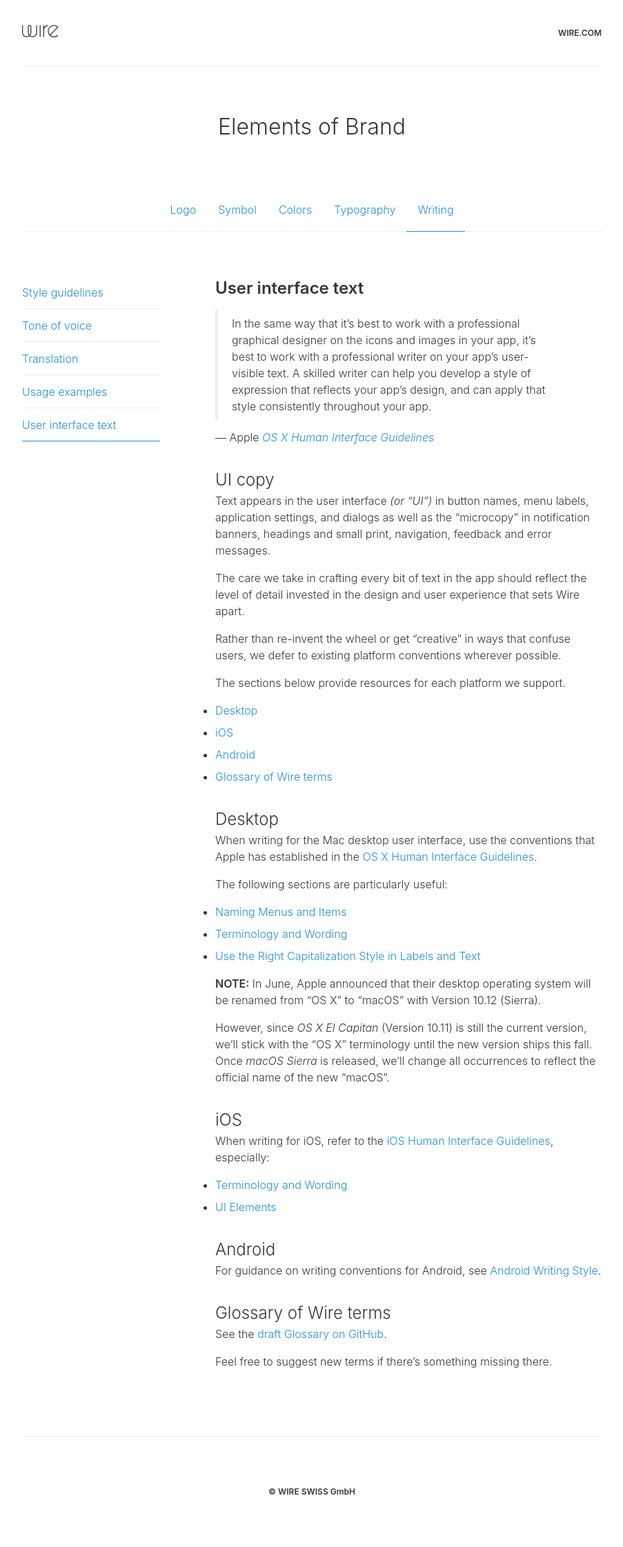
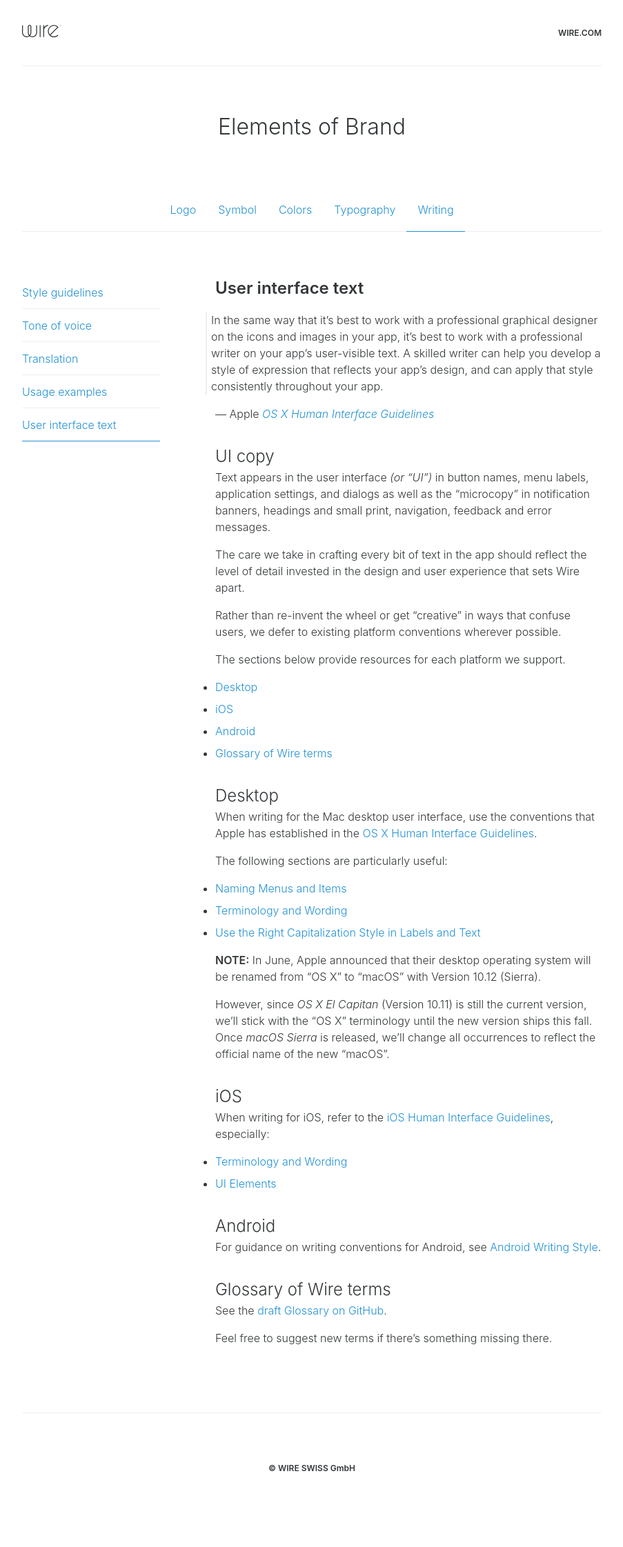
Before and after one commit to wireapp/brand, a Jekyll site: the page built from writing/user-interface-text/index.md, in a window 1280 px wide. Shown: the whole page at 69% size, without its empty margins (188-1091 px from the left). Built offline with Jekyll 4.4.1, drawn with Linux system fonts in a browser that asks for light colours; after the commit the page ends 2209 px from its top, so only the background shows below that.

Commit message:
Blockquote styling

```diff
--- a/_sass/_type.scss
+++ b/_sass/_type.scss
@@ -95,18 +95,9 @@
 }
 
 blockquote {
-  padding: .5rem 1rem;
-  margin: .8rem 0;
-  border-left: .25rem solid $graphite-light;
-
-  p:last-child {
-    margin-bottom: 0;
-  }
-
-  @media (min-width: 30em) {
-    padding-right: 5rem;
-    padding-left: 1.25rem;
-  }
+  padding: 0 0 0 6px;
+  margin: 1rem 0 1rem -14px;
+  border-left: 2px solid $graphite-light;
 }
 
 
```
